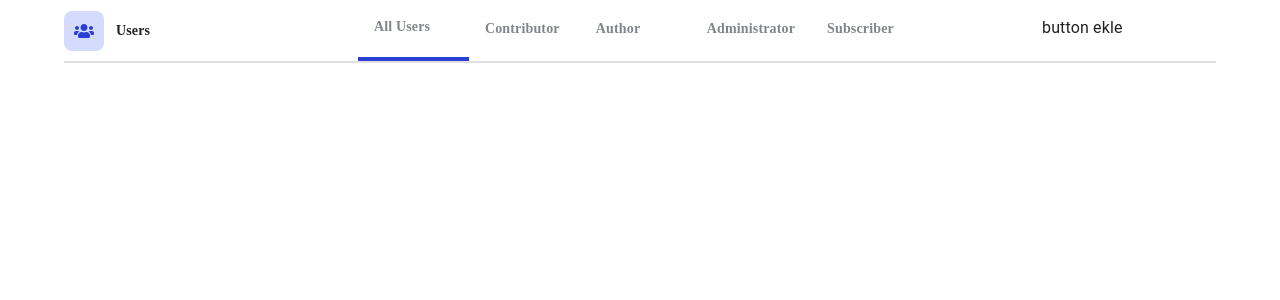
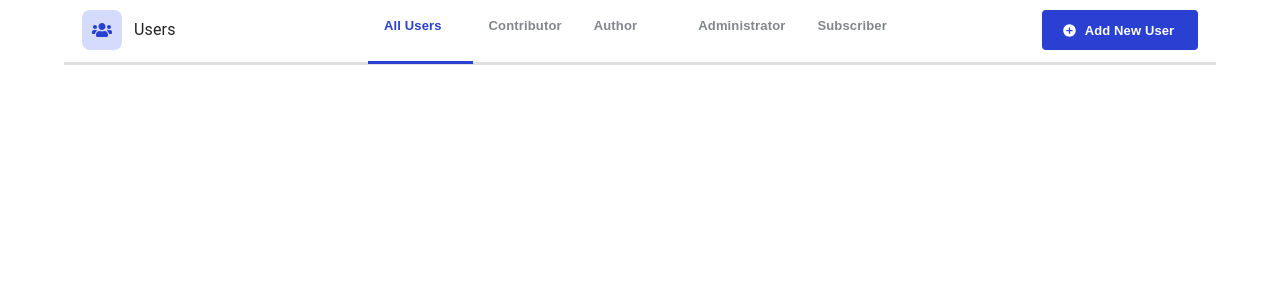
Before and after one commit to koraytuncer/user-datatable, a React (Create React App) app: page / in a window 1280 px wide. Shown: the top 300 px of the page. Built offline with nearby package versions, Linux system fonts and the light colour scheme.

Commit message:
Style kodları ayrı bir dosyada toplandı. DataTableFilter sayfa tasarımı tamamlandı

```diff
--- /dev/null
+++ b/src/components/DataTable/DataTableFilter.jsx
@@ -0,0 +1,64 @@
+import React, { useState } from "react";
+import {Grid,Box,Typography,List,ListItem,Divider,Button} from "@mui/material";
+import { FaUsers } from "react-icons/fa";
+import { MdAddCircle } from "react-icons/md";
+import "../../styles/datatable/DataTableFilter.css";
+
+const DataTableFilters = () => {
+  const [activeIndex, setActiveIndex] = useState(0);
+
+  const handleClick = (index) => {
+    setActiveIndex(index);
+  };
+
+  const filters = [
+    "All Users",
+    "Contributor",
+    "Author",
+    "Administrator",
+    "Subscriber",
+  ];
+  return (
+    <React.Fragment>
+      <Grid
+        container
+        spacing={5}
+        gap={12}
+        sx={{ padding: "0px 18px 0px 18px" }}>
+        <Grid item xs sx={{ display: "flex", alignItems: "center" }}>
+          <Box className="userIconBox">
+            <FaUsers size={20} color={"var(--primary-color)"} />
+          </Box>
+
+          <Typography className="userTypography">Users</Typography>
+        </Grid>
+        <Grid item xs={6}>
+          <List className="userList">
+            {filters.map((filter, index) => (
+              <ListItem
+                key={index}
+                onClick={() => handleClick(index)}
+                className={`userListItem ${
+                  index === activeIndex
+                    ? "userListItemActive"
+                    : "userListItemInactive"
+                }`}>
+                {filter}
+              </ListItem>
+            ))}
+          </List>
+        </Grid>
+        <Grid item xs sx={{ display: "flex", alignItems: "center" }}>
+          <Button
+            className="userAddButton"
+            startIcon={<MdAddCircle size={15} color={"#FFFFFF"} />}>
+            <Typography className="userAddButtonText">Add New User</Typography>
+          </Button>
+        </Grid>
+      </Grid>
+      <Divider className="userDivider" />
+    </React.Fragment>
+  );
+};
+
+export default DataTableFilters;
--- a/src/components/DataTable/DataTableFilters.jsx
+++ /dev/null
@@ -1,71 +0,0 @@
-import React, { useState } from 'react';
-import Grid from '@mui/material/Grid';
-import Box from '@mui/material/Box';
-import Typography from '@mui/material/Typography';
-import List from '@mui/material/List';
-import ListItem from '@mui/material/ListItem';
-import Divider from '@mui/material/Divider';
-import { FaUsers } from 'react-icons/fa';
-
-const DataTableFilters = () => {
-    const [activeIndex, setActiveIndex] = useState(0);
-
-    const handleClick = (index) => {
-        setActiveIndex(index);
-      };
-
-    const filters = ['All Users', 'Contributor', 'Author', 'Administrator', "Subscriber"]
-    return (
-        <React.Fragment>
-            <Grid container spacing={3} gap={12}>
-                <Grid item xs sx={{ display: "flex", alignItems: "center" }}>
-                    <Box
-                        xs={6}
-                        height={40}
-                        width={40}
-                        sx={{
-                            backgroundColor: "#D4DBFC",
-                            borderRadius: "8px",
-                            padding: "10px",
-                            flexDirection: "row",
-                            marginRight: "12px",
-                        }}>
-                        <FaUsers size={20} color={"#2940D3"} />
-                    </Box>
-
-                    <Typography sx={{ fontFamily: 'Montserrat', fontWeight: 600, fontSize: "14px" }}>
-                        Users
-                    </Typography>
-                </Grid>
-                <Grid item xs={6}>
-                <List sx={{ display: 'flex',paddingBottom:"0px" }}>
-                        {filters.map((filter, index) => (
-                            <ListItem
-                            key={index}
-                            sx={{
-                              fontFamily: 'Montserrat',
-                              fontWeight: 600,
-                              fontSize: "14px",
-                              color: "#82868C",
-                              borderBottom: index === activeIndex ? '4px solid #2940D3' : 'none',
-                              paddingBottom: '20px',
-                              cursor: 'pointer',
-                            }}
-                            onClick={() => handleClick(index)}
-                          >
-                            {filter}
-                          </ListItem>
-                        ))}
-                        </List>
-                </Grid>
-                <Grid item xs>
-                    <p>button ekle</p>
-                </Grid>
-
-            </Grid>
-            <Divider sx={{ borderBottomWidth: 2 }}/>
-        </React.Fragment>
-    );
-};
-
-export default DataTableFilters;
--- a/src/styles/App.css
+++ b/src/styles/App.css
@@ -35,3 +35,9 @@ body {
     font-family: 'Montserrat', sans-serif;
     font-weight: 600;
 }
+
+:root {
+    --primary-color: #2940D3;
+    --secondary-color: #D4DBFC;
+    --tertiary-color: #82868C;
+}
--- /dev/null
+++ b/src/styles/datatable/DataTableFilter.css
@@ -0,0 +1,59 @@
+.userIconBox {
+    background-color: #D4DBFC;
+    border-radius: 8px;
+    padding: 10px 0px 10px 10px;
+    display: flex;
+    flex-direction: row;
+    margin-right: 12px;
+    height: 40px;
+    width: 40px;
+}
+
+.userTypography {
+    font-family: 'Montserrat', sans-serif;
+    font-weight: 600;
+    font-size: 14px;
+}
+
+.userList {
+    display: flex;
+    padding-bottom: 0px !important;
+    margin-bottom: -3px !important;
+}
+
+.userListItem {
+    font-family: 'Montserrat', sans-serif;
+    font-weight: 600;
+    font-size: 13px;
+    color: #82868C;
+    padding-bottom: 25px !important;
+    cursor: pointer;
+    border-bottom: 3px solid transparent;
+}
+
+.userListItemActive {
+    color: var(--primary-color) !important;
+    border-bottom: 3px solid var(--primary-color) !important;
+}
+
+.userListItemInactive {
+    border-bottom: 3px solid transparent;
+}
+
+.userDivider {
+    border-bottom-width: 3px !important;
+    margin-top: 1px !important;
+}
+.userAddButton{
+    width: 156px;
+    height: 40px;
+    padding: 12px 20px 12px 15px;
+    background-color: var(--primary-color) !important;
+}
+.userAddButton .userAddButtonText{
+    font-family: 'Montserrat', sans-serif;
+    font-weight: 600;
+    font-size: 13px;
+    color:#ffffff;
+    text-transform: none;
+}
--- a/src/views/DataTable.jsx
+++ b/src/views/DataTable.jsx
@@ -1,10 +1,10 @@
 import React from 'react'
-import DataTableFilters from '../components/DataTable/DataTableFilters'
+import DataTableFilter from '../components/DataTable/DataTableFilter'
 
 const DataTable = () => {
     return (
         <React.Fragment>
-            <DataTableFilters />
+            <DataTableFilter />
         </React.Fragment>
     )
 }
```
Also changed, not shown: src/assets/icons/add.svg (added).
